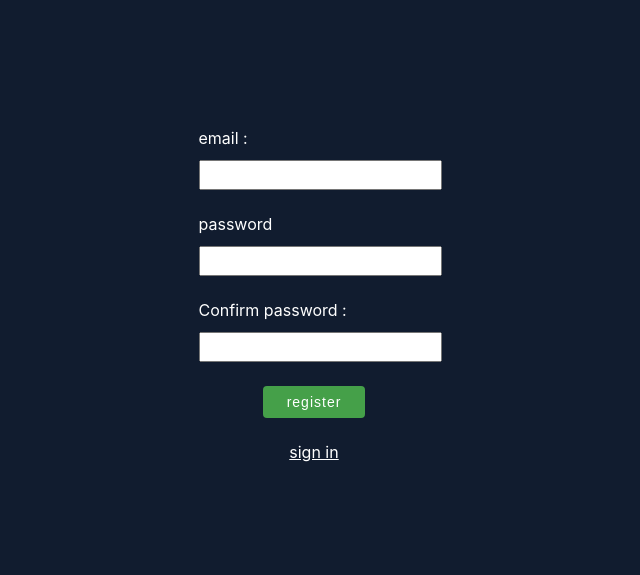
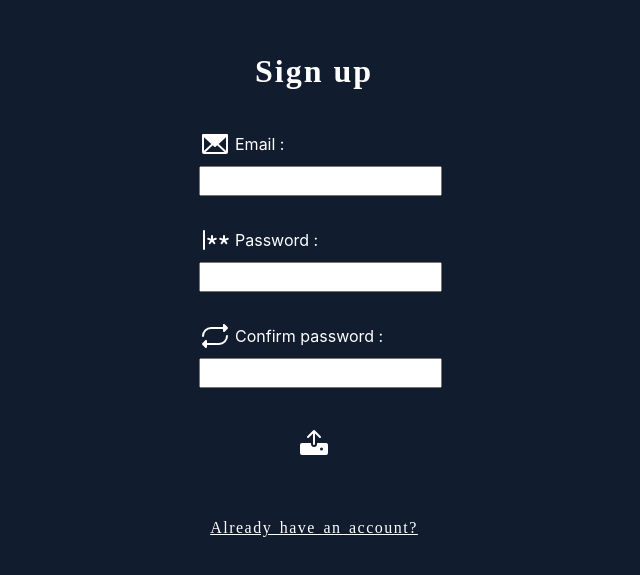
Before and after one commit to praveenkumar002/todo, a React (Create React App) app: page /#/register in a window 1280 px wide. Shown: the part 105-680 px from the top of the page, without its empty margins (326-966 px from the left). Built offline with nearby package versions, Linux system fonts and the light colour scheme.

Commit message:
updtae2.1

```diff
--- a/src/Component/Footer.jsx
+++ b/src/Component/Footer.jsx
@@ -1,6 +1,6 @@
 import "../Style/footer.css"
 function Footer() {
-    const version = 2.0;
+    const version = 2.1;
     const date = new Date().toLocaleDateString();
   return (
     <>
--- a/src/Style/main.css
+++ b/src/Style/main.css
@@ -29,7 +29,7 @@
     background-color: #111C2F;
 }
 .sign .button:hover {
-
+    cursor: pointer;
     border: none;
     background-color: #111C2F;
 }
--- a/src/Style/todoApp.css
+++ b/src/Style/todoApp.css
@@ -42,6 +42,7 @@
   color: #dee2e6;
 }
 .todoSubmit[type="submit"]:hover {
+  cursor: pointer;
   transition: 1s;
   background-color: #7da4ff;
 }
@@ -67,6 +68,7 @@ input.todoCheckBox {
   width: 25px;
   height: 25px;
   accent-color: green;
+  cursor: pointer;
 }
 input.todoCheckBox:focus {
   accent-color: green;
@@ -92,8 +94,10 @@ input.todoCheckBox:active {
   border-radius: 14px;
   background-color: #f8f471;
   padding: 0;
+  cursor: pointer;
 }
 .todoDeleteButtontrue {
+  cursor: pointer;
   transition: 1s;
   border: none;
   background-color: #a7a34a;
--- a/src/sign/Login.jsx
+++ b/src/sign/Login.jsx
@@ -2,7 +2,7 @@ import { signInWithEmailAndPassword } from "firebase/auth";
 import { useEffect, useState } from "react";
 import { auth } from "../firebase";
 import { useNavigate } from "react-router-dom";
-
+import { Envelope, Password, SignIn } from "phosphor-react";
 function Login() {
   const [email, setEmail] = useState("");
   const [password, setPassword] = useState("");
@@ -19,7 +19,13 @@ function Login() {
       .then(() => {
         navigate("/todo", { state: { email: auth.currentUser.email } });
       })
-      .catch((err) => alert(err.message));
+      .catch((err) => {
+        // alert(err.message)
+        document.getElementById("wrongCre").style.display = "inline-block";
+        setTimeout(() => {
+          document.getElementById("wrongCre").style.display = "none";
+        }, 3000);
+      });
   };
   return (
     <div
@@ -31,10 +37,25 @@ function Login() {
         alignItems: "center",
       }}
     >
-      <form style={{ display: "flex", flexDirection: "column", gap: "24px" }}>
-        <div style={{ display: "flex", flexDirection: "column", gap: "12px" }}>
-          <div style={{ color: "white" }}>Email : </div>
+      <h1
+        style={{
+          color: "white",
+          marginBottom: "38px",
+          letterSpacing: "2px",
+          fontFamily: "cursive",
+        }}
+      >
+        Log in
+      </h1>
+      <form style={{ display: "flex", flexDirection: "column", gap: "38px" }}>
+        <div style={{ display: "flex", flexDirection: "row", gap: "14px" }}>
+          <div
+            style={{ color: "white", display: "flex", alignItems: "center" }}
+          >
+            <Envelope size={32} color="#ffff" weight="fill" />
+          </div>
           <input
+          required
             style={{
               width: "100%",
               padding: "4px",
@@ -48,9 +69,14 @@ function Login() {
           />
         </div>
 
-        <div style={{ display: "flex", flexDirection: "column", gap: "12px" }}>
-          <div style={{ color: "white" }}>password : </div>
+        <div style={{ display: "flex", flexDirection: "row", gap: "14px" }}>
+          <div
+            style={{ color: "white", display: "flex", alignItems: "center" }}
+          >
+            <Password size={32} color="#ffff" weight="fill" />
+          </div>
           <input
+          required
             style={{
               width: "100%",
               padding: "4px",
@@ -66,22 +92,52 @@ function Login() {
       </form>
 
       <button
+      title="Login"
         style={{
-          color: "white",
-          letterSpacing: "1px",
-          fontSize:"14px",
-          marginTop: "24px",
+          marginTop: "32px",
           padding: "8px 24px",
-          borderRadius: "4px",
           border: "none",
-          backgroundColor: "#45a049",
+          backgroundColor: "#111C2F",
+          cursor: "pointer",
         }}
         onClick={handleSignIn}
       >
-        sign in
+        <SignIn size={32} color="white" weight="fill" />
       </button>
 
-      <a style={{marginTop:"24px", color:"white"}} href="https://praveenkumar002.github.io/todo/#/register">Create account?</a>
+      <a
+        style={{
+          marginTop: "34px",
+          color: "white",
+          fontFamily: "cursive",
+          letterSpacing: "1.5px",
+          wordSpacing: "2px",
+        }}
+        href="https://praveenkumar002.github.io/todo/#/register"
+        title="Register"
+      >
+        Create account ?
+      </a>
+
+      <p
+        id="wrongCre"
+        style={{
+          display: "none",
+          backgroundColor: "rgba(255, 0, 0, 0.39)",
+          fontFamily: "Impact",
+          color: "white",
+          padding: "8px 12px",
+          borderRadius: "12px",
+          position: "fixed",
+          letterSpacing: "0.9px",
+          top: "10px",
+          left: "10%",
+          right: "10%",
+          textAlign: "center",
+        }}
+      >
+        Please enter valid Username or Password.
+      </p>
     </div>
   );
 }
--- a/src/sign/Reg.jsx
+++ b/src/sign/Reg.jsx
@@ -2,6 +2,7 @@ import { createUserWithEmailAndPassword } from "firebase/auth";
 import { useState } from "react";
 import { auth } from "../firebase";
 import { useNavigate } from "react-router-dom";
+import { Envelope, Password, Upload, Repeat } from "phosphor-react";
 
 function Register() {
   const navigate = useNavigate();
@@ -16,9 +17,21 @@ function Register() {
         .then(() => {
           navigate("/");
         })
-        .catch((err) => alert(err.message));
+        .catch((err) => {
+          document.getElementById("wrongEma").style.display = "inline-block";
+          document.getElementById("wrongEma").innerHTML = err.message;
+
+          setTimeout(() => {
+            document.getElementById("wrongEma").style.display = "none";
+          }, 3000);
+          // alert(err.message)
+        });
     } else {
-      alert("password error");
+      document.getElementById("wrongPas").style.display = "inline-block";
+      setTimeout(() => {
+        document.getElementById("wrongPas").style.display = "none";
+      }, 3000);
+      // alert("password error");
     }
   };
   return (
@@ -29,12 +42,30 @@ function Register() {
         flexDirection: "column",
         justifyContent: "center",
         alignItems: "center",
+        width: "100%",
       }}
     >
-      <form style={{ display: "flex", flexDirection: "column", gap: "24px" }}>
-        <div style={{ display: "flex", flexDirection: "column", gap: "12px" }}>
-          <div style={{ color: "white" }}>email : </div>
+      <h1
+        style={{
+          color: "white",
+          marginBottom: "38px",
+          letterSpacing: "2px",
+          fontFamily: "cursive",
+        }}
+      >
+        Sign up
+      </h1>
+
+      <form style={{ display: "flex", flexDirection: "column", gap: "28px" }}>
+        <div style={{ display: "flex", flexDirection: "column", gap: "6px" }}>
+          <div
+            style={{ color: "white", display: "flex", alignItems: "center" }}
+          >
+            <Envelope size={32} color="#ffff" weight="fill" />
+            &nbsp;Email :
+          </div>
           <input
+            required
             style={{
               width: "100%",
               padding: "4px",
@@ -48,9 +79,15 @@ function Register() {
           />
         </div>
 
-        <div style={{ display: "flex", flexDirection: "column", gap: "12px" }}>
-          <div style={{ color: "white" }}>password</div>
+        <div style={{ display: "flex", flexDirection: "column", gap: "6px" }}>
+          <div
+            style={{ color: "white", display: "flex", alignItems: "center" }}
+          >
+            <Password size={32} color="#ffff" weight="fill" />
+            &nbsp;Password :
+          </div>
           <input
+            required
             style={{
               width: "100%",
               padding: "4px",
@@ -64,9 +101,15 @@ function Register() {
           />
         </div>
 
-        <div style={{ display: "flex", flexDirection: "column", gap: "12px" }}>
-          <div style={{ color: "white" }}>Confirm password : </div>
+        <div style={{ display: "flex", flexDirection: "column", gap: "6px" }}>
+          <div
+            style={{ color: "white", display: "flex", alignItems: "center" }}
+          >
+            <Repeat size={32} color="#ffff" weight="fill" />
+            &nbsp;Confirm password :
+          </div>
           <input
+            required
             style={{
               width: "100%",
               padding: "4px",
@@ -82,21 +125,70 @@ function Register() {
       </form>
 
       <button
+      title="Register"
         style={{
-          color: "white",
-          letterSpacing: "1px",
-          fontSize: "14px",
-          marginTop: "24px",
+          marginTop: "32px",
           padding: "8px 24px",
-          borderRadius: "4px",
           border: "none",
-          backgroundColor: "#45a049",
+          backgroundColor: "#111C2F",
+          cursor: "pointer",
         }}
         onClick={handleRegister}
       >
-        register
+        <Upload size={32} color="#ffff" weight="fill" />
       </button>
-      <a style={{marginTop:"24px", color:"white"}} href="https://praveenkumar002.github.io/todo/">sign in</a>
+      <a
+        style={{
+          marginTop: "48px",
+          color: "white",
+          fontFamily: "cursive",
+          letterSpacing: "1.5px",
+          wordSpacing: "2px",
+        }}
+        href="https://praveenkumar002.github.io/todo/"
+        title="Login"
+      >
+        Already have an account?
+      </a>
+
+      <p
+        id="wrongPas"
+        style={{
+          display: "none",
+          backgroundColor: "rgba(255, 0, 0, 0.39)",
+          fontFamily: "Impact",
+          color: "white",
+          padding: "8px 12px",
+          borderRadius: "12px",
+          position: "fixed",
+          letterSpacing: "0.9px",
+          top: "10px",
+          left: "10%",
+          right: "10%",
+          textAlign: "center",
+        }}
+      >
+        Password and Confirm Password must be same.
+      </p>
+      <p
+        id="wrongEma"
+        style={{
+          display: "none",
+          backgroundColor: "rgba(255, 0, 0, 0.39)",
+          fontFamily: "Impact",
+          color: "white",
+          padding: "8px 12px",
+          borderRadius: "12px",
+          position: "fixed",
+          letterSpacing: "0.9px",
+          top: "10px",
+          left: "10%",
+          right: "10%",
+          textAlign: "center",
+        }}
+      >
+        Invalid email.
+      </p>
     </div>
   );
 }
```
